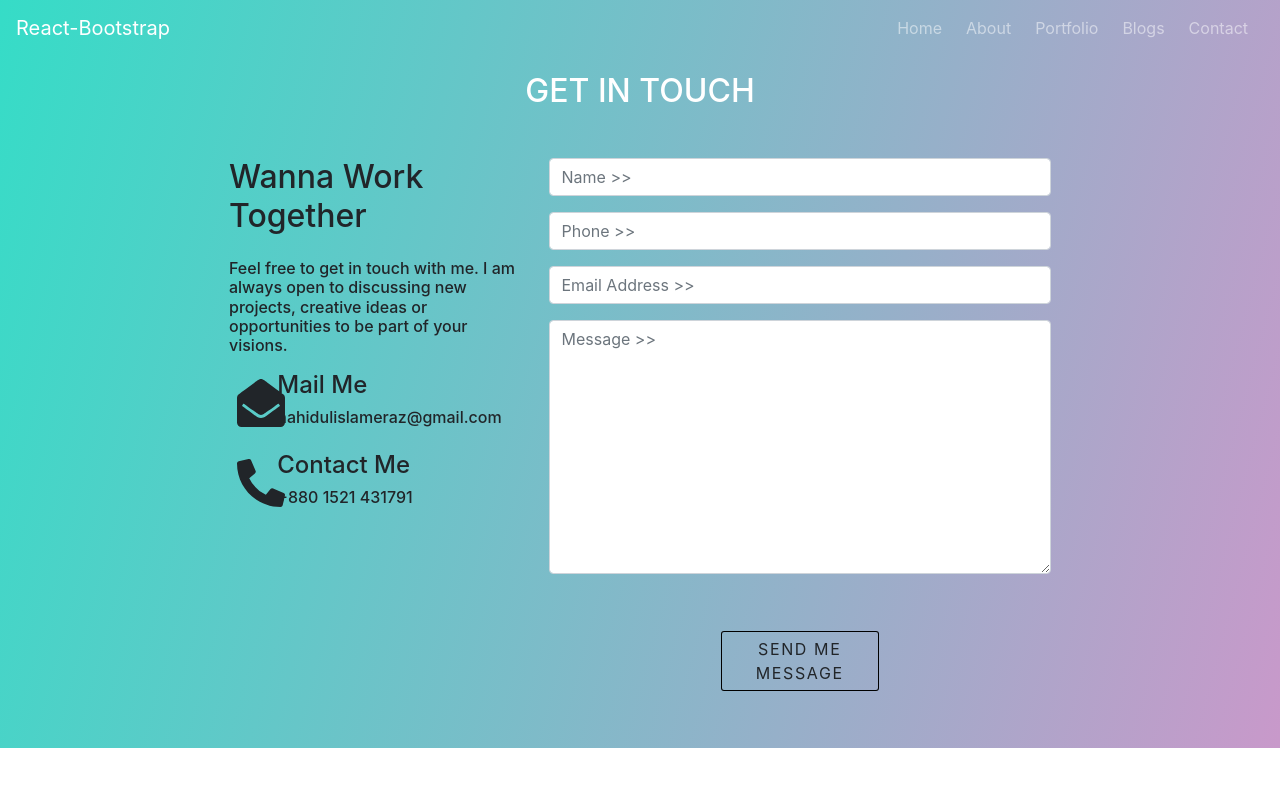
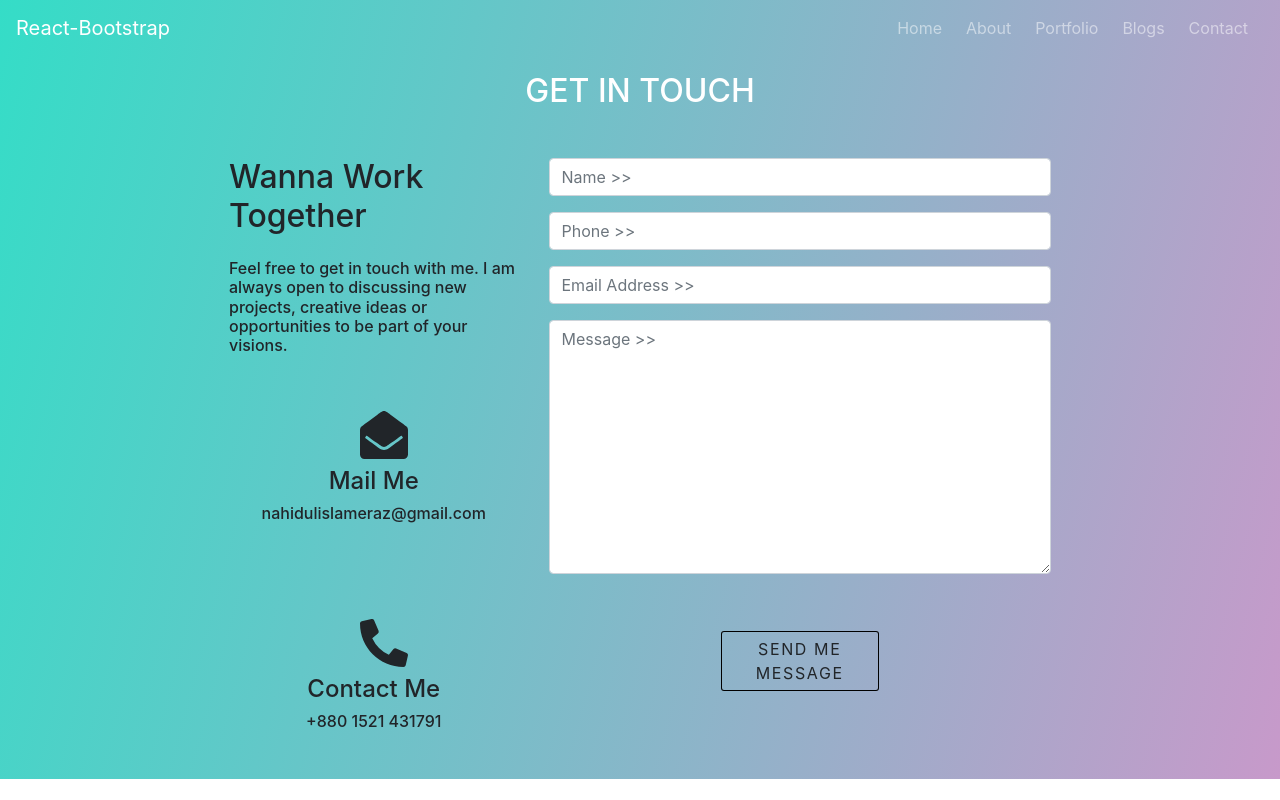
Before and after one commit to Nahid-Eraz/my-portfolio, a React (Create React App) app: page /contact in a window 1280 px wide. Built offline with nearby package versions, Linux system fonts and the light colour scheme.

Commit message:
little polish in contact

```diff
--- a/src/components/Contact/Contact.js
+++ b/src/components/Contact/Contact.js
@@ -11,7 +11,7 @@
                 <div className='col-md-3 me-5'>
                     <h2>Wanna Work Together</h2>
                     <h6 className="mt-4">Feel free to get in touch with me. I am always open to discussing new projects, creative ideas or opportunities to be part of your visions.</h6>
-                    <div className='d-flex justify-content-evenly  mt-3'>
+                    <div className='container d-flex justify-content-evenly'>
                         <div className='col-md-2 p-2'>
                             <FontAwesomeIcon icon={faEnvelopeOpen} size='3x' />
                         </div>
@@ -20,7 +20,7 @@
                             <h6>nahidulislameraz@gmail.com</h6>
                         </div>
                     </div>
-                    <div className='d-flex justify-content-evenly  mt-3'>
+                    <div className='container d-flex justify-content-evenly'>
                         <div className='col-md-2 p-2'>
                             <FontAwesomeIcon icon={faPhoneAlt} size='3x' />
                         </div>
```
